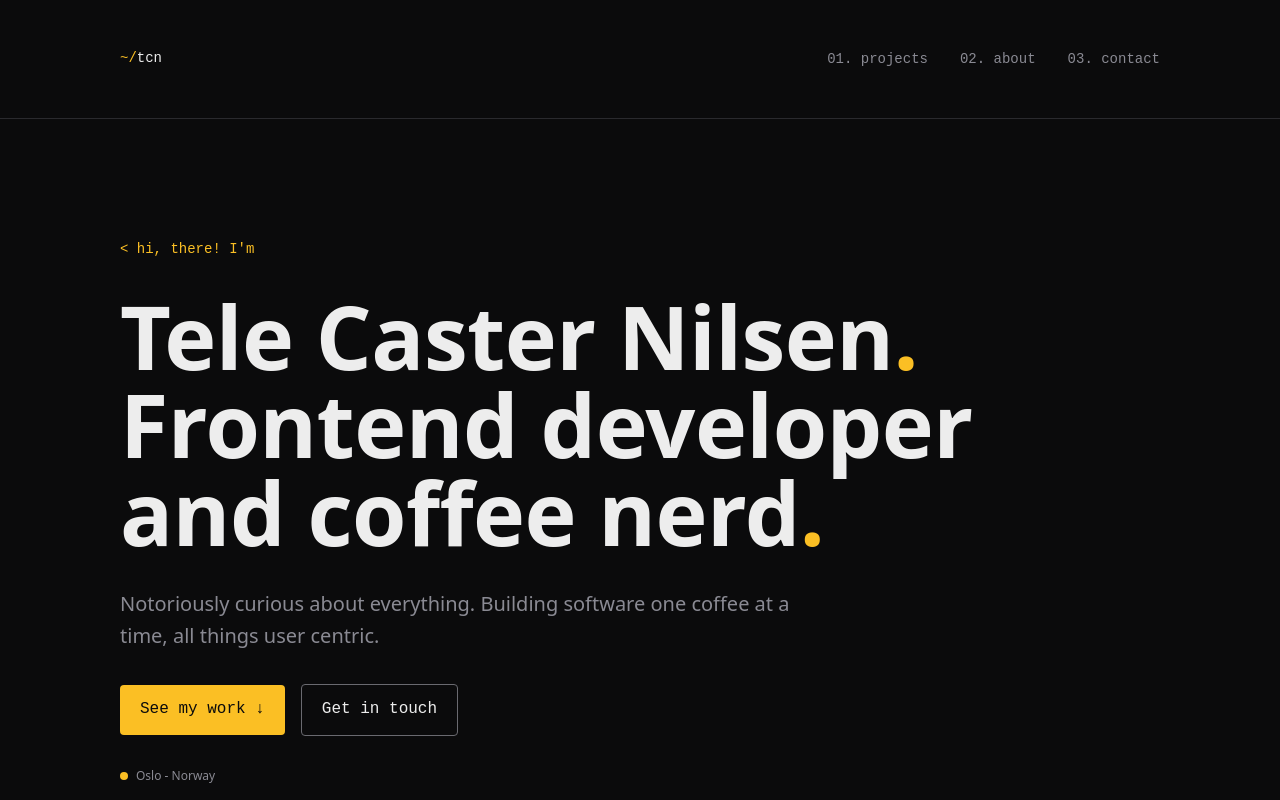
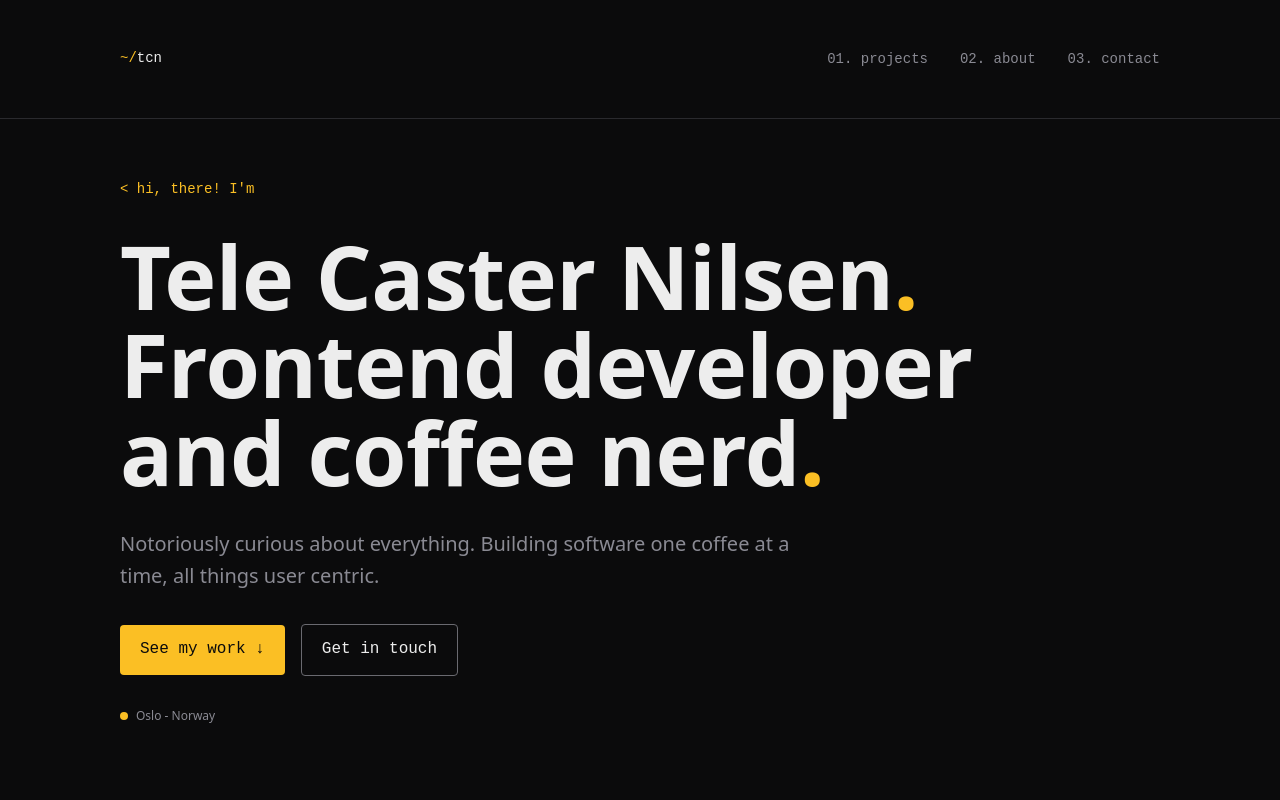
Before and after one commit to telecasteren/portfolio2, a React (Vite) app: page / in a window 1280 px wide. Shown: the top 800 px of the page. Built offline with nearby package versions, Linux system fonts and the light colour scheme.

Commit message:
style: decreased top padding at 'Home' so visitor see full 'Hero' at first glance

```diff
--- a/src/pages/Home.tsx
+++ b/src/pages/Home.tsx
@@ -5,7 +5,7 @@ import Projects from "@/components/sections/Projects";
 
 export default function Home() {
   return (
-    <div id="home" className="p-30">
+    <div id="home" className="p-30 pt-15">
       <Hero />
       <Projects />
       <About />
```
